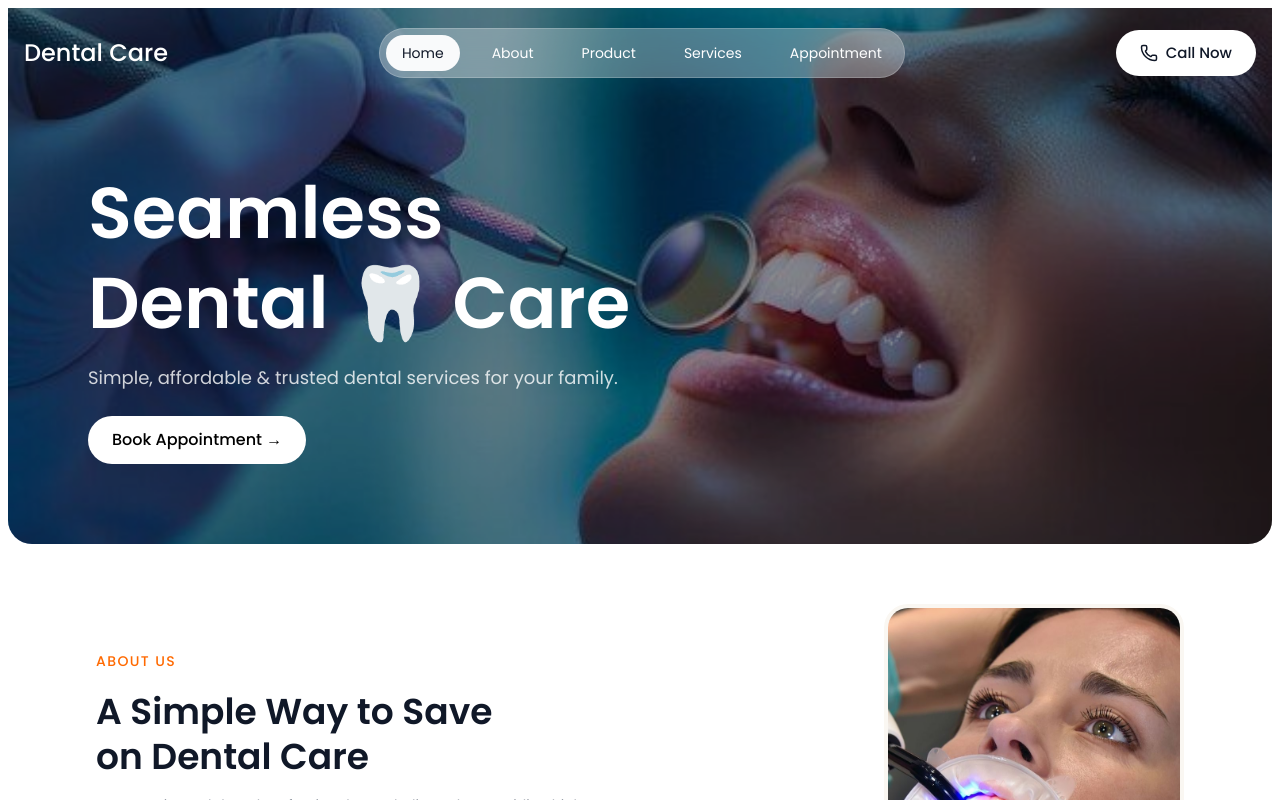
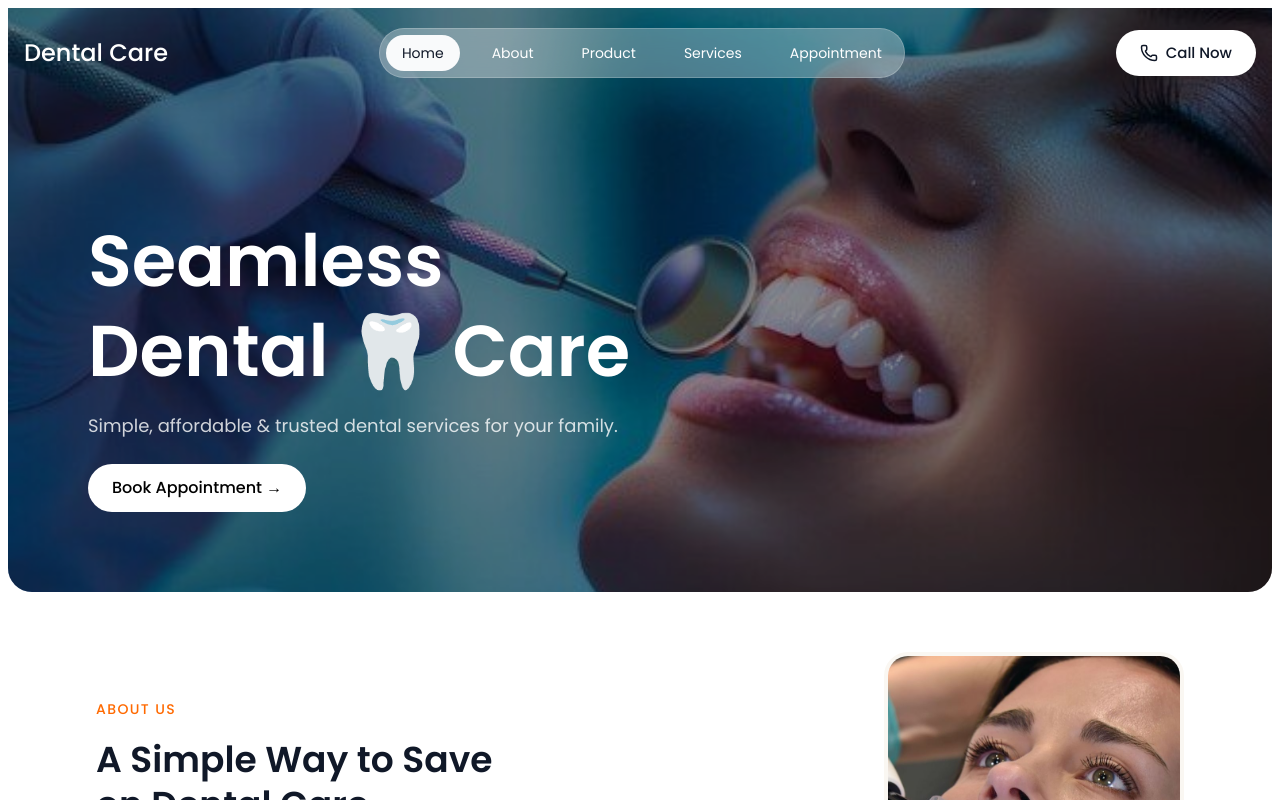
Before and after one commit to developer-dharmaraj/Dental-Care, a React (Vite) app: page / in a window 1280 px wide. Shown: the top 800 px of the page. Built offline with nearby package versions, Linux system fonts and the light colour scheme; a web font is replaced by a local one.

Commit message:
latest changes

```diff
--- a/src/components/HeroSection.jsx
+++ b/src/components/HeroSection.jsx
@@ -9,7 +9,7 @@ const HeroSection = () => {
                     <div className="absolute w-full top-3 z-50"><Navbar /></div>
                     <img src={hero.backgroundImage} alt="Dental Care" className="absolute inset-0 w-full h-full object-cover" />
                     <div className={`absolute inset-0 ${hero.overlay}`} />
-                    <div className="relative flex items-center z-10 h-full px-4 sm:px-6 md:px-10 lg:px-16 xl:px-20 text-white">
+                    <div className="relative flex items-center z-10 h-full mt-12 px-4 sm:px-6 md:px-10 lg:px-16 xl:px-20 text-white">
                         <div className="w-full max-w-sm sm:max-w-md md:max-w-lg lg:max-w-xl xl:max-w-2xl mt-24 sm:mt-28 md:mt-32 lg:mt-36 xl:mt-40">
                             <h1 className="font-semibold text-4xl sm:text-4xl md:text-5xl lg:text-6xl xl:text-7xl leading-tight">
                                 {hero.title.line1} <br /> {hero.title.line2}
```
